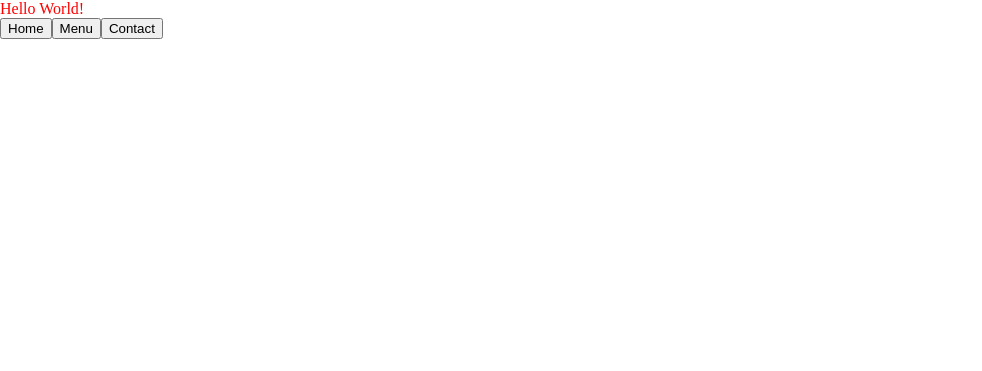
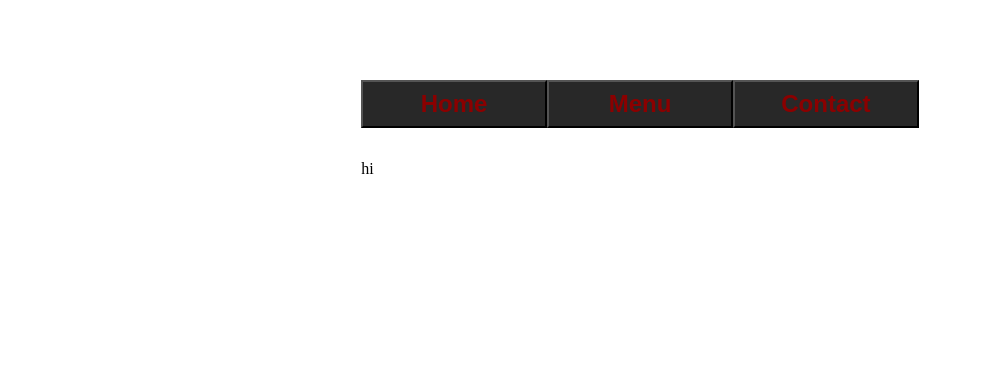
Before and after one commit to ewcurtis/odin-restaurant-page, a website built with webpack: page dist/index.html in a window 1280 px wide. Shown: the whole page, without its empty margins (0-982 px from the left). Built offline with Linux system fonts and the light colour scheme.

Commit message:
add some styling to nav bar and content

```diff
--- a/src/index.js
+++ b/src/index.js
@@ -4,7 +4,7 @@ import './styles.css';
  function component() {
     const content = document.createElement('div');
     content.setAttribute("class", "content");
-    content.textContent = "Hello World!";
+
 
     const nav = document.createElement('div');
     nav.setAttribute("class", "navbar");
@@ -27,6 +27,7 @@ import './styles.css';
 
     const main = document.createElement("div");
     main.setAttribute("class", "main");
+    main.textContent = "hi";
     content.appendChild(main);
 
     return content;
--- a/src/styles.css
+++ b/src/styles.css
@@ -4,5 +4,29 @@ body {
 }
 
 .content {
-    color: red;
+    display: grid;
+    grid-template-columns: 2fr repeat(3, 1fr) 2fr;
+    grid-template-rows: repeat(5, 1fr);
+    gap: 2rem;
 }
+
+.navbar {
+    grid-area: 2 / 2 / 3 / 5;
+    display: flex;
+
+
+}
+
+.navbar button {
+    flex: 1;
+    padding: 0.5rem 0;
+    font-size: 1.5rem;
+    font-weight: bolder;
+    background-color: rgba(40,40,40,1);
+    color: darkred;
+
+}
+
+.main {
+    grid-area: 3 / 2 / 4 / 4;
+}
```
Also changed, not shown: dist/main.js.
